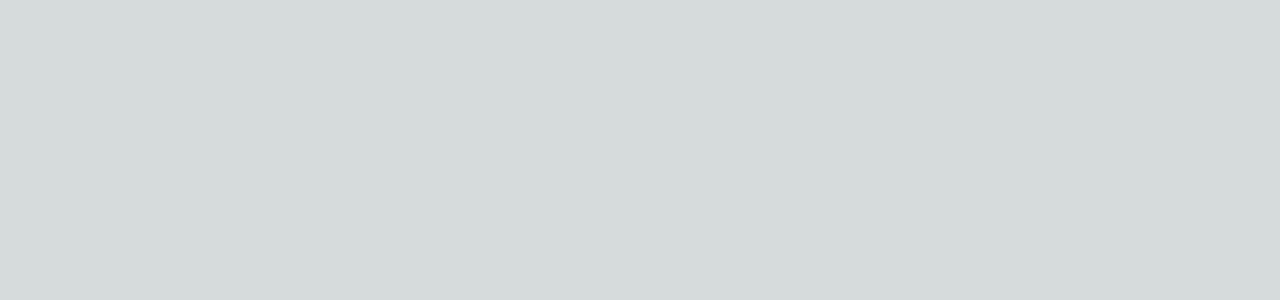
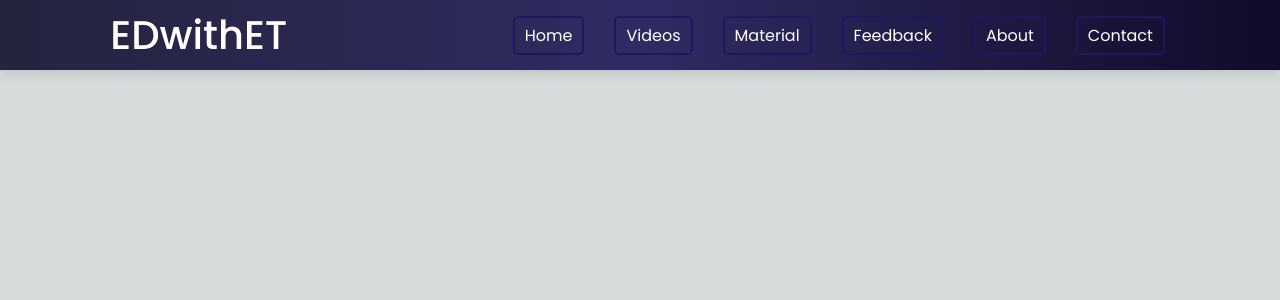
Before and after one commit to chsyam/edwithet-ads, a Next.js app: page / in a window 1280 px wide. Shown: the top 300 px of the page. Built offline with nearby package versions, Linux system fonts and the light colour scheme.

Commit message:
small chaned

```diff
--- a/app/page.js
+++ b/app/page.js
@@ -1,8 +1,11 @@
 "use client";
+import Navbar from "@/components/navbar/Navbar";
 import React from "react";
 
 export default function Home() {
 	return (
-		<div></div>
+		<div>
+			<Navbar />
+		</div>
 	);
 }
```
